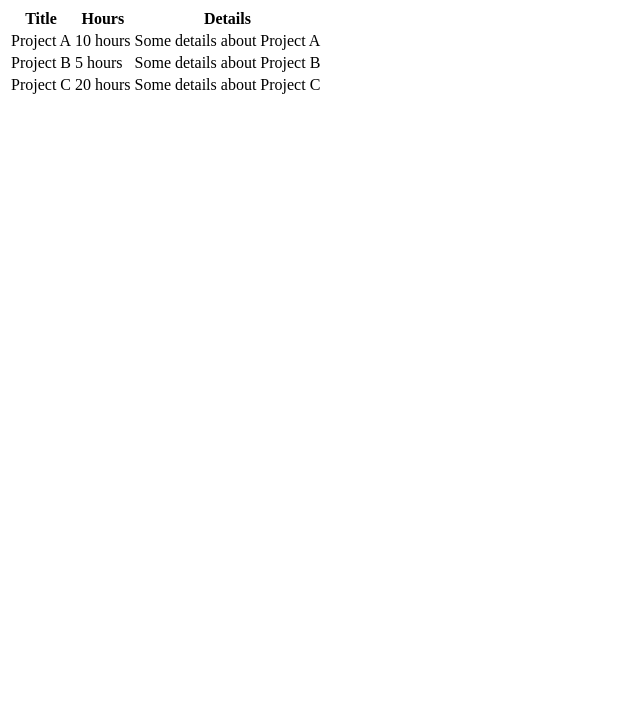
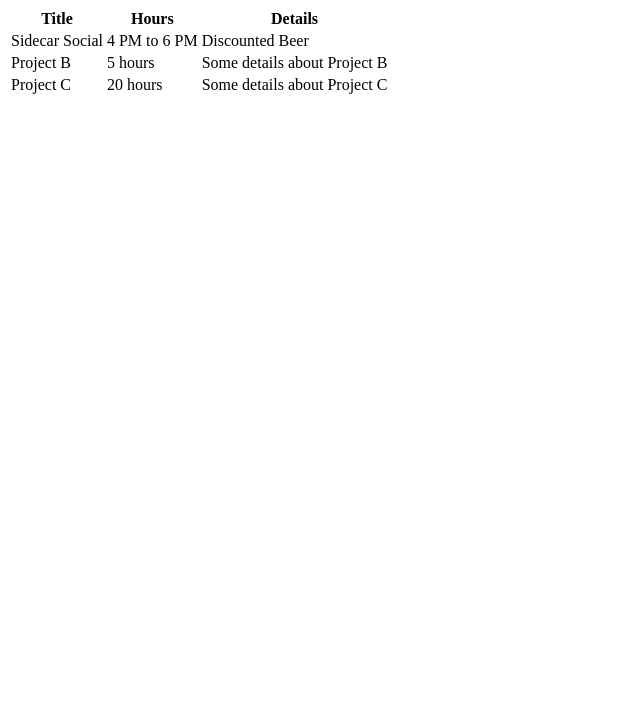
Before and after one commit to rockyh77/snakktesttenant, a website: page src/index.html in a window 1280 px wide. Shown: the part 73-800 px from the top of the page, without its empty margins (0-640 px from the left). Drawn offline with Linux system fonts and the light colour scheme.

Commit message:
Update index.html

```diff
--- a/src/index.html
+++ b/src/index.html
@@ -15,9 +15,9 @@
       </thead>
       <tbody>
         <tr>
-          <td>Project A</td>
-          <td>10 hours</td>
-          <td>Some details about Project A</td>
+          <td>Sidecar Social</td>
+          <td>4 PM to 6 PM</td>
+          <td>Discounted Beer</td>
         </tr>
         <tr>
           <td>Project B</td>
```
